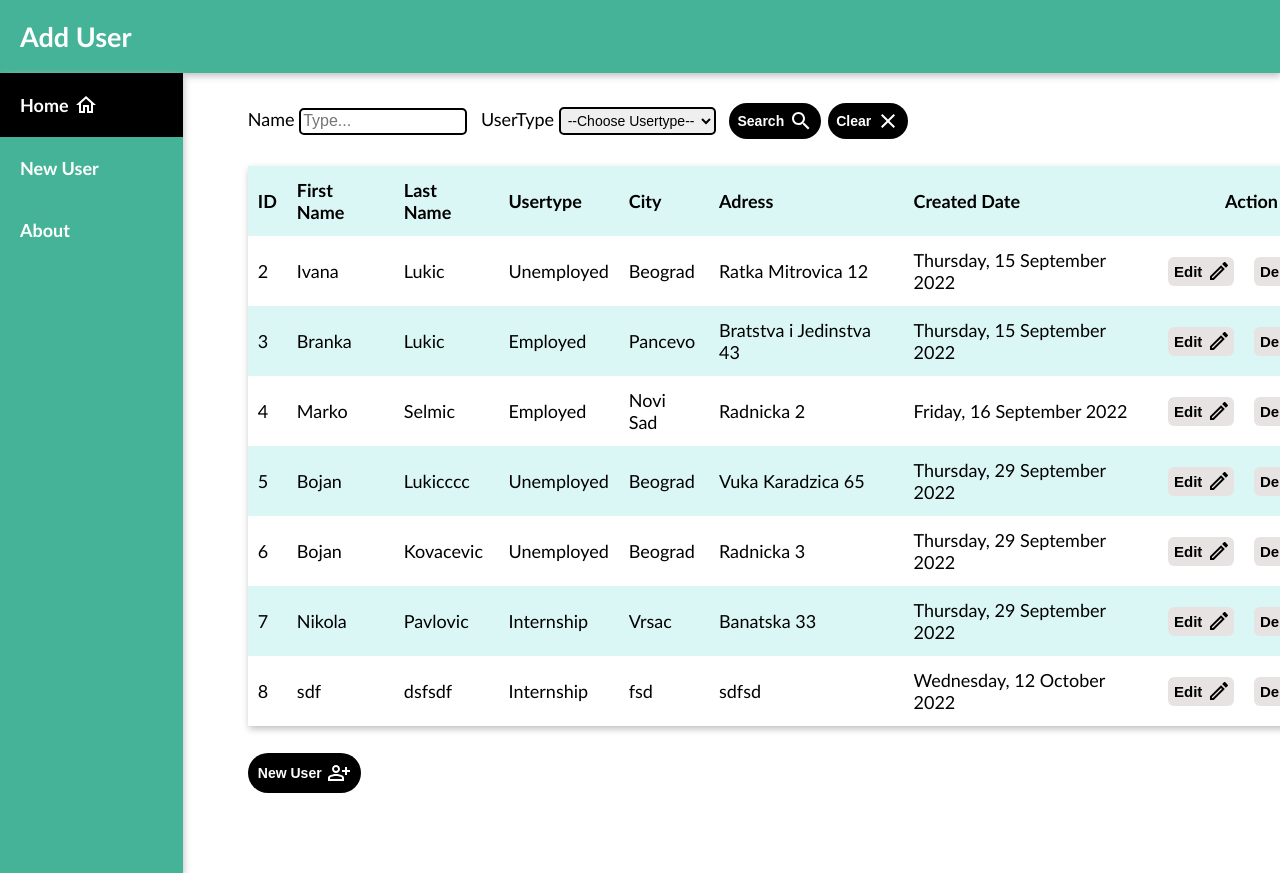
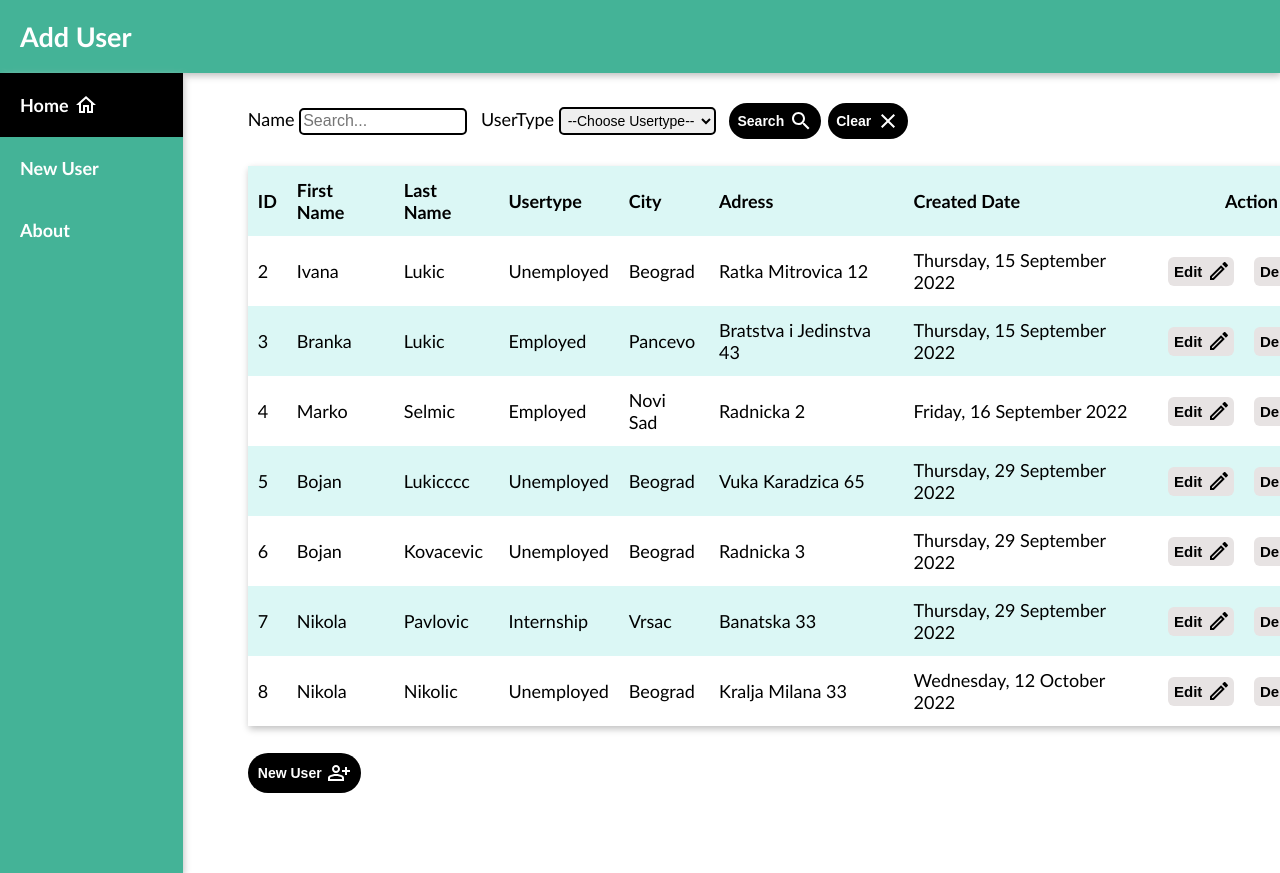
Before and after one commit to bojanlukic/React-Add-User, a React (Create React App) app: page / in a window 1280 px wide. Shown: the top 873 px of the page. Built offline with nearby package versions, Linux system fonts and the light colour scheme; data requests are answered from the project's data file.

Commit message:
Small correction

```diff
--- a/db.json
+++ b/db.json
@@ -59,13 +59,14 @@
       "ModifiedDate": "Wednesday, 5 October 2022"
     },
     {
-      "firstName": "sdf",
-      "lastName": "dsfsdf",
-      "userType": "Internship",
-      "city": "fsd",
-      "adress": "sdfsd",
+      "firstName": "Nikola",
+      "lastName": "Nikolic",
+      "userType": "Unemployed",
+      "city": "Beograd",
+      "adress": "Kralja Milana 33",
       "createdDate": "Wednesday, 12 October 2022",
-      "id": 8
+      "id": 8,
+      "ModifiedDate": "Tuesday, 1 November 2022"
     }
   ]
 }
--- a/src/components/Persons.js
+++ b/src/components/Persons.js
@@ -64,7 +64,7 @@ function Persons() {
         <input className="inputForName"
           type="text"
           name="name"
-          placeholder="Type..."
+          placeholder="Search..."
           value={name}
           onChange={(e) => {
             setName(e.target.value);
```
